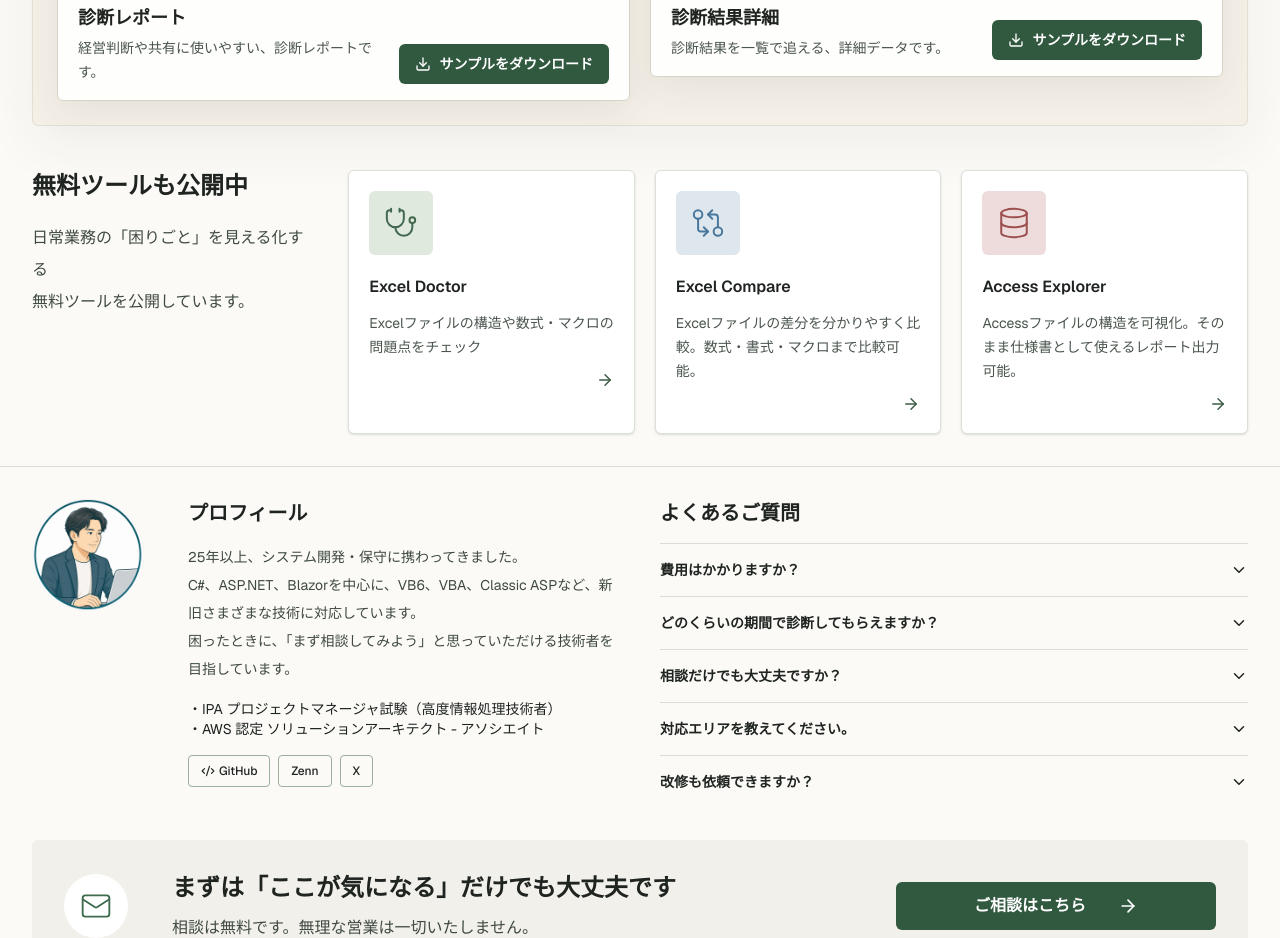
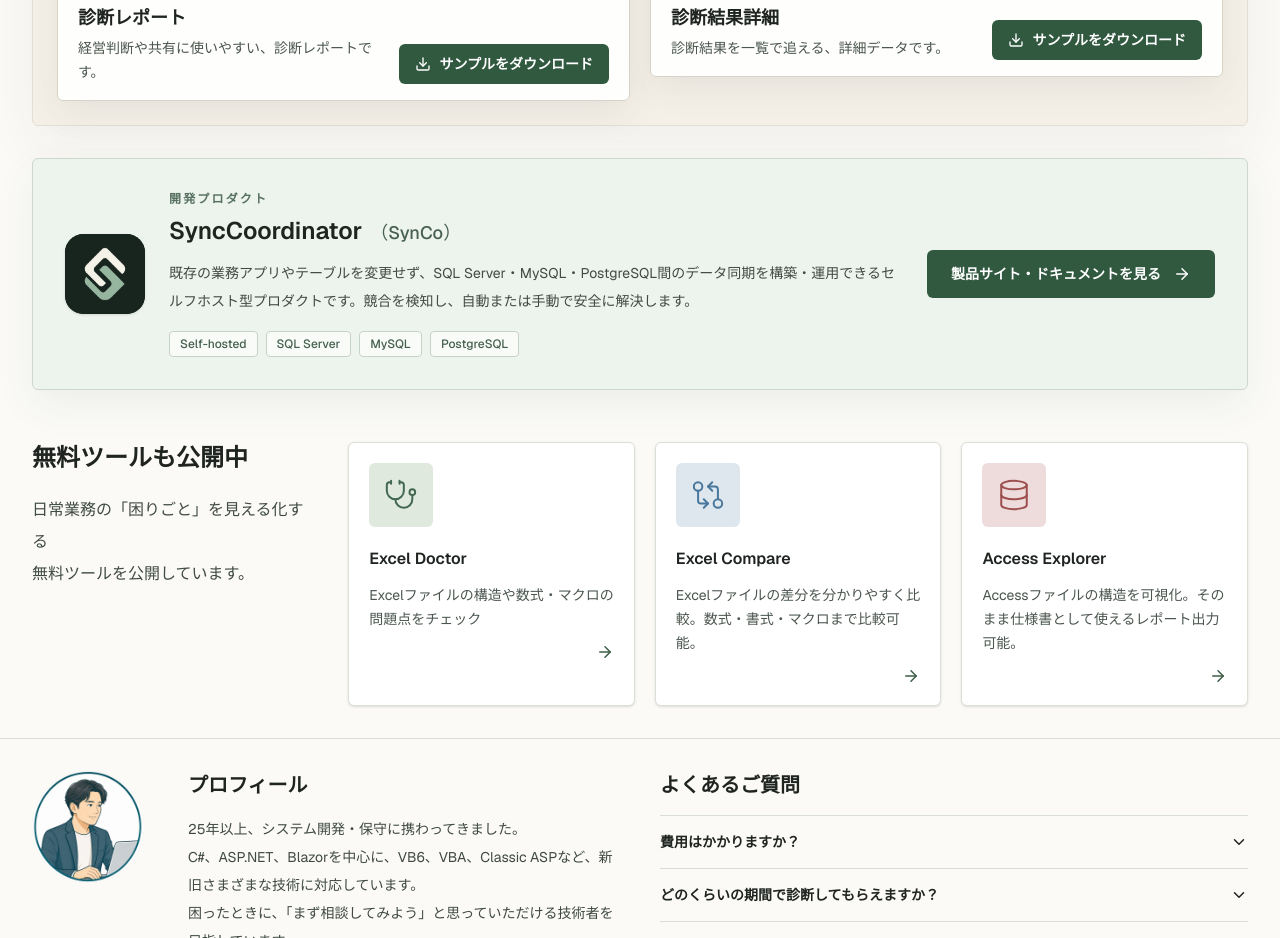
Before and after one commit to clavisflow/LandingPage, a Next.js app: page / in a window 1280 px wide. Shown: the part 1920-2858 px from the top of the page. Built offline with nearby package versions, Linux system fonts and the light colour scheme; a web font is replaced by a local one.

Commit message:
feat: add SyncCoordinator product link

```diff
--- a/src/app/page.tsx
+++ b/src/app/page.tsx
@@ -357,6 +357,71 @@
         </div>
       </section>
 
+      <section
+        aria-labelledby="sync-coordinator-heading"
+        className="mx-auto max-w-[1440px] px-5 py-5 sm:px-8"
+      >
+        <div className="grid items-center gap-6 rounded-md border border-[#ccd8ce] bg-[#edf3ed] p-6 shadow-[0_14px_40px_rgba(49,89,64,0.07)] md:grid-cols-[5rem_minmax(0,1fr)_auto] md:p-8">
+          <div className="size-20 overflow-hidden rounded-[1.15rem] bg-[#13271f] shadow-sm">
+            <Image
+              src="/sync-brand-mark.png"
+              alt=""
+              width={80}
+              height={80}
+              className="size-full object-cover"
+            />
+          </div>
+
+          <div className="min-w-0">
+            <p className="text-xs font-semibold uppercase tracking-[0.18em] text-[#567060]">
+              開発プロダクト
+            </p>
+            <h2
+              id="sync-coordinator-heading"
+              className="mt-2 text-2xl font-semibold text-[#1f2420]"
+            >
+              SyncCoordinator
+              <span className="ml-2 text-lg font-medium text-[#486052]">
+                （SynCo）
+              </span>
+            </h2>
+            <p className="mt-3 max-w-3xl text-sm leading-7 text-[#404b43]">
+              既存の業務アプリやテーブルを変更せず、SQL
+              Server・MySQL・PostgreSQL間のデータ同期を構築・運用できるセルフホスト型プロダクトです。競合を検知し、自動または手動で安全に解決します。
+            </p>
+            <div className="mt-4 flex flex-wrap gap-2">
+              {[
+                "Self-hosted",
+                "SQL Server",
+                "MySQL",
+                "PostgreSQL",
+              ].map((label) => (
+                <span
+                  key={label}
+                  className="rounded border border-[#c6d3c8] bg-white/70 px-2.5 py-1 text-xs font-medium text-[#45604e]"
+                >
+                  {label}
+                </span>
+              ))}
+            </div>
+          </div>
+
+          <a
+            href="https://synco.clavisflow.net/"
+            target="_blank"
+            rel="noopener noreferrer"
+            className="group inline-flex h-12 w-full items-center justify-center gap-3 rounded-md bg-[#315940] px-6 text-sm font-semibold text-white transition hover:bg-[#274a36] md:w-auto md:justify-self-end"
+          >
+            製品サイト・ドキュメントを見る
+            <ArrowRight
+              size={18}
+              className="shrink-0 transition group-hover:translate-x-1"
+              aria-hidden="true"
+            />
+          </a>
+        </div>
+      </section>
+
       <section className="mx-auto grid max-w-[1440px] gap-8 px-5 py-8 sm:px-8 md:grid-cols-[0.72fr_2.28fr]">
         <div>
           <h2 className="text-2xl font-semibold">無料ツールも公開中</h2>
```
Also changed, not shown: public/sync-brand-mark.png (added).
